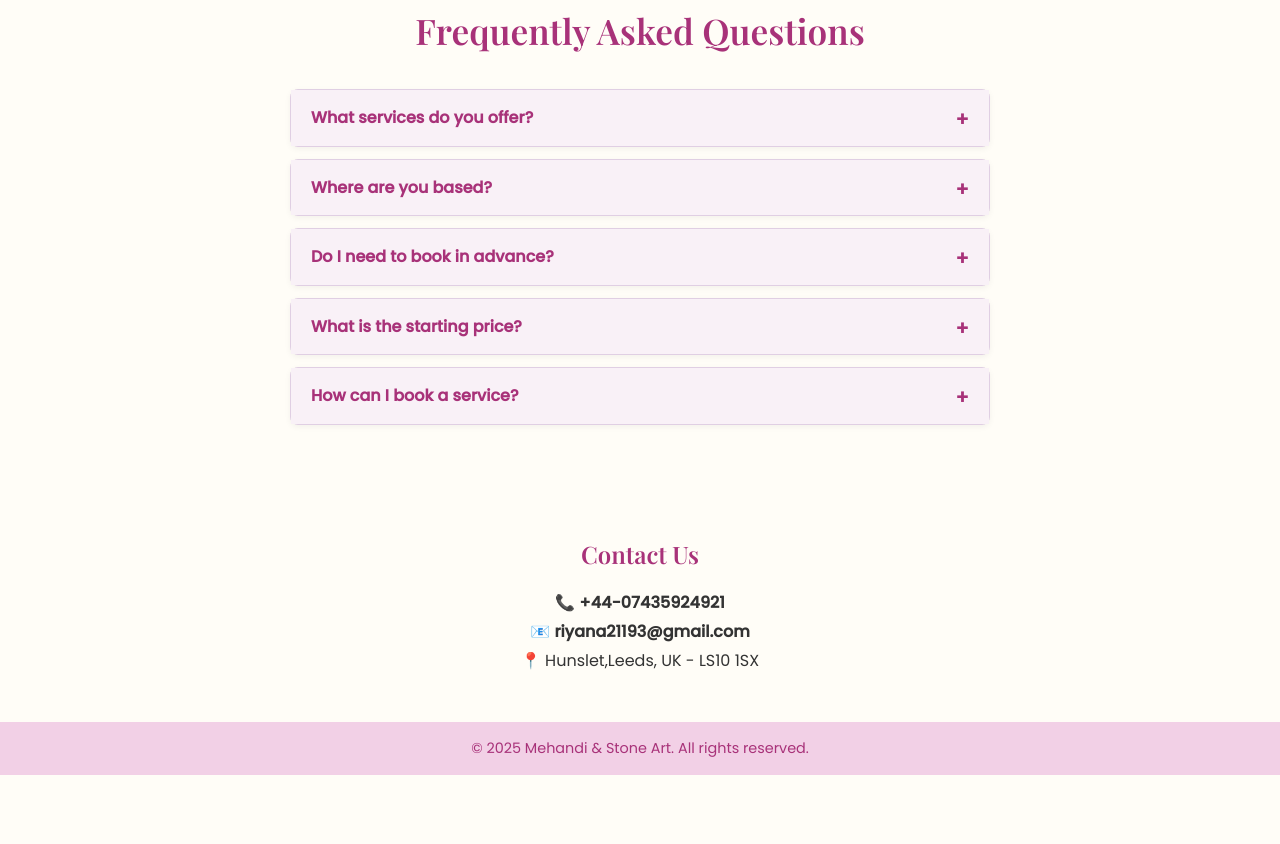
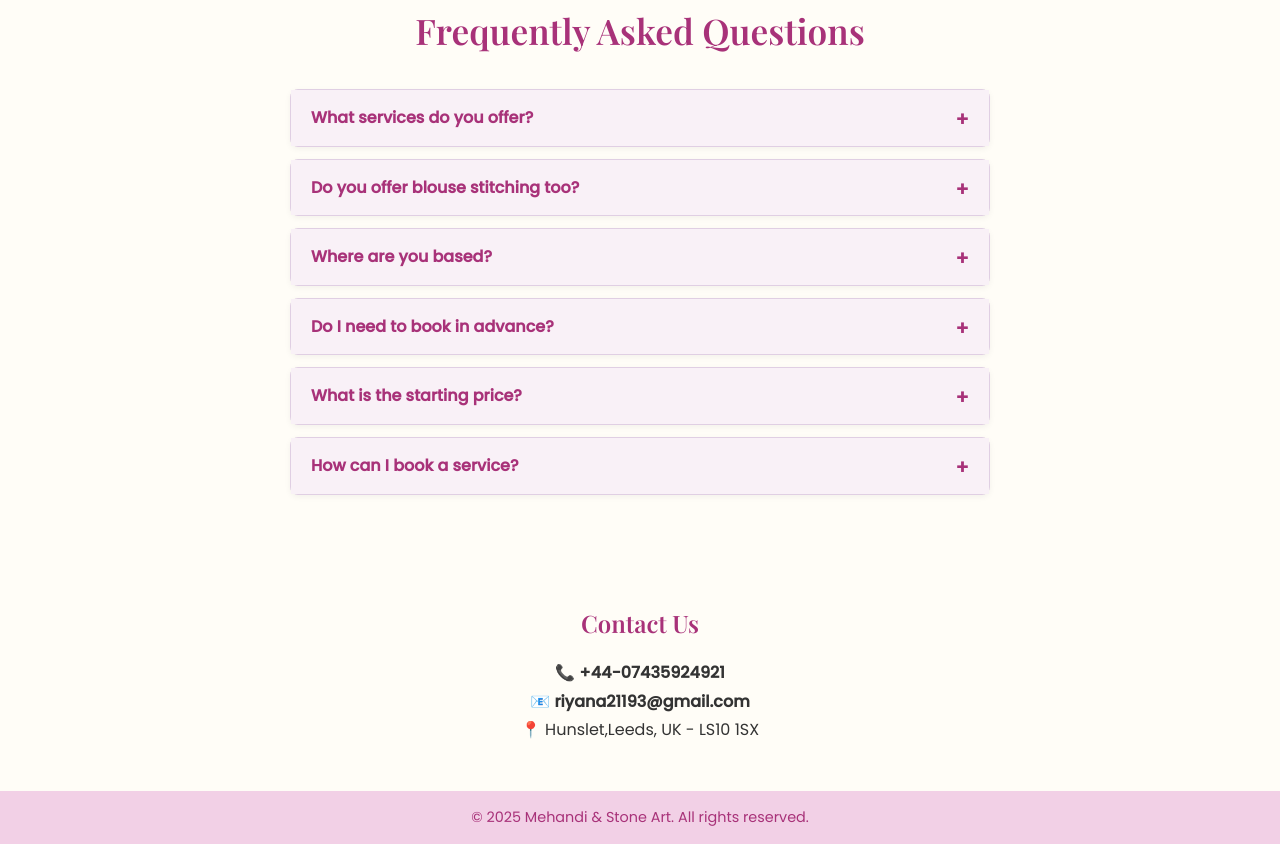
Before and after one commit to Kassim585hbk/RiyaNazFashion, a plain HTML site: page index.html in a window 1280 px wide. Shown: the part 4549-5393 px from the top of the page. Before the commit the page ends 5324 px from the top, so only its background shows below. Drawn offline with nearby package versions, Linux system fonts and the light colour scheme.

Commit message:
FAQ query updated

```diff
--- a/index.html
+++ b/index.html
@@ -560,6 +560,11 @@ footer {
       <div class="faq-answer">We specialize in Mehandi (henna) application and stone embellishment on clothing, accessories, and more.</div>
     </div>
 
+	<div class="faq-item">
+      <div class="faq-question">Do you offer blouse stitching too?</div>
+      <div class="faq-answer">Unfortunately we don't provide that now.</div>
+    </div>
+
     <div class="faq-item">
       <div class="faq-question">Where are you based?</div>
       <div class="faq-answer">We are based in Hunslet, Leeds, UK – LS10 1SX and offer local services with some availability for travel.</div>
```
